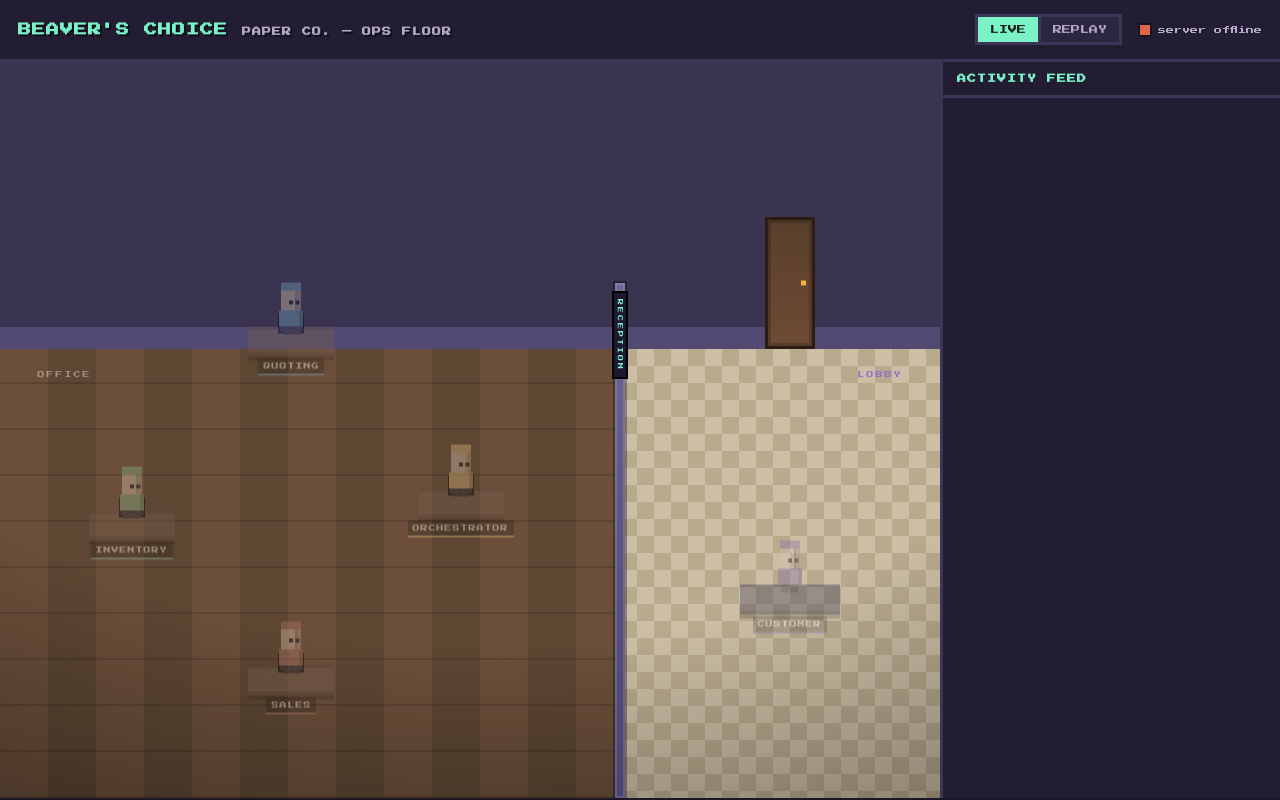
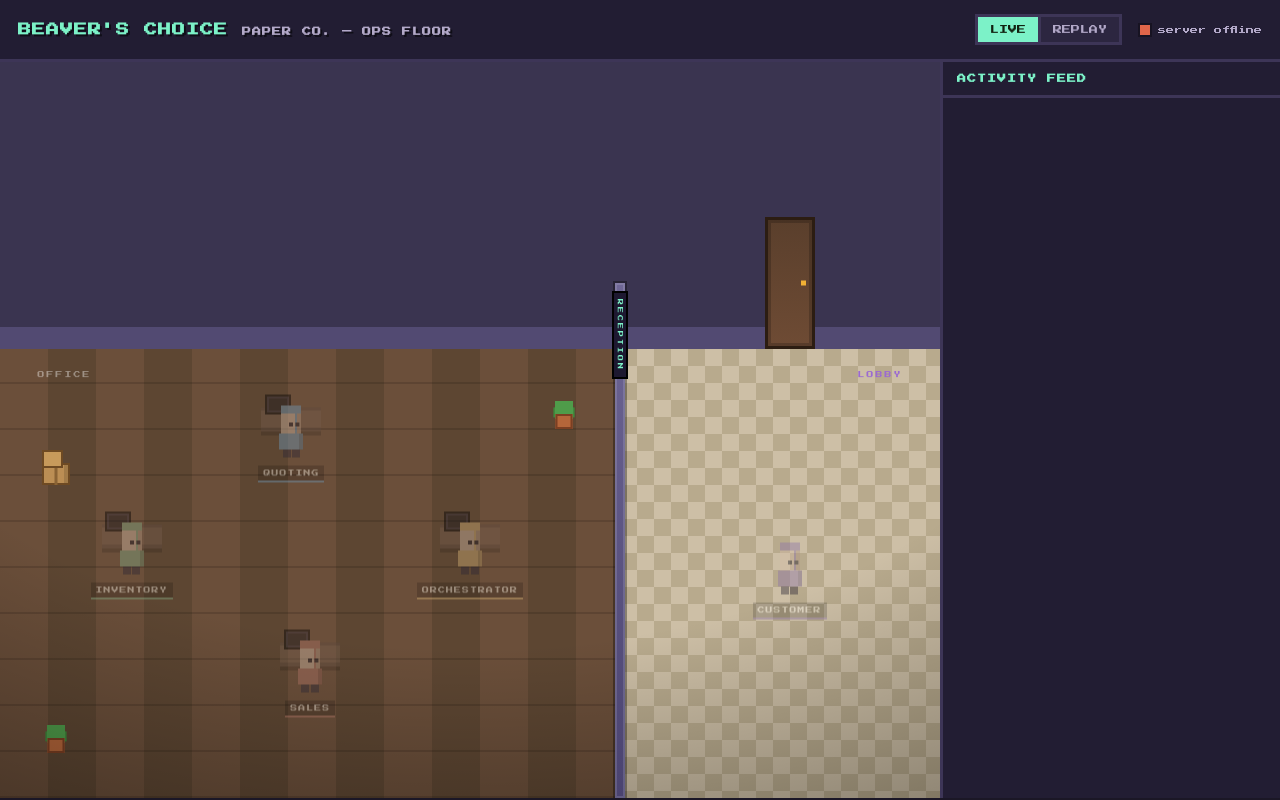
Before and after one commit to thebreadishard/udacity-beavers-choice, a website: page viewer/index.html in a window 1280 px wide. Drawn offline with Linux system fonts and the light colour scheme; no server answers.

Commit message:
Polish pixel office: reference-style desks, agent-in-front, props, even spacing, readable activity labels

```diff
--- a/viewer/index.html
+++ b/viewer/index.html
@@ -53,6 +53,11 @@
       <div class="zone-label zone-label--office">OFFICE</div>
       <div class="zone-label zone-label--lobby">LOBBY</div>
 
+      <!-- Decorative office props (purely cosmetic). -->
+      <div class="prop prop--boxes" style="left: 6%; top: 56%;" aria-hidden="true"></div>
+      <div class="prop prop--plant" style="left: 6%; top: 92%;" aria-hidden="true"></div>
+      <div class="prop prop--plant" style="left: 60%; top: 48%;" aria-hidden="true"></div>
+
       <!-- Orchestrator sits center-back as the team lead. -->
       <div class="station station--orchestrator" data-agent="orchestrator_agent">
         <div class="bubble" data-role="bubble"></div>
@@ -86,12 +91,11 @@
         <div class="nameplate">SALES</div>
       </div>
 
-      <!-- Customer waits at the front counter. -->
+      <!-- Customer waits in the lobby (no desk — just standing at reception). -->
       <div class="station station--customer" data-agent="customer">
         <div class="bubble" data-role="bubble"></div>
         <div class="tool-badge" data-role="tool"></div>
         <div class="sprite" data-role="sprite"></div>
-        <div class="desk desk--counter"></div>
         <div class="nameplate">CUSTOMER</div>
       </div>
     </section>
--- a/viewer/style.css
+++ b/viewer/style.css
@@ -222,6 +222,58 @@ html, body {
 .zone-label--office { left: 4%; top: 42%; }
 .zone-label--lobby  { right: 4%; top: 42%; color: var(--c-customer); }
 
+/* --- Decorative office props --- */
+.prop {
+  position: absolute;
+  transform: translate(-50%, -50%);
+  pointer-events: none;
+  z-index: 0;
+}
+/* A stack of cardboard parcels (near the Inventory agent). */
+.prop--boxes {
+  width: 28px; height: 22px;
+  background: #bb8e54;
+  border: 2px solid #6e4a23;
+  box-shadow: inset calc(var(--px) * -1) 0 0 0 #00000022;
+}
+.prop--boxes::before { /* packing tape down the middle */
+  content: "";
+  position: absolute; top: -2px; bottom: -2px; left: 50%;
+  width: 3px;
+  transform: translateX(-50%);
+  background: #8a6334;
+}
+.prop--boxes::after { /* a smaller box stacked on top */
+  content: "";
+  position: absolute; top: -15px; left: -2px;
+  width: 17px; height: 14px;
+  background: #c79a5b;
+  border: 2px solid #6e4a23;
+}
+/* A potted plant. */
+.prop--plant {
+  width: 18px; height: 28px;
+}
+.prop--plant::before { /* leaves */
+  content: "";
+  position: absolute; top: 0; left: 50%;
+  width: 18px; height: 18px;
+  transform: translateX(-50%);
+  background: #4f9c4a;
+  box-shadow:
+    0 calc(var(--px) * -1) 0 calc(var(--px) * -1) #5bb054,
+    calc(var(--px) * -1.4) calc(var(--px) * 0.6) 0 calc(var(--px) * -1) #3f8a3c,
+    calc(var(--px) * 1.4) calc(var(--px) * 0.6) 0 calc(var(--px) * -1) #3f8a3c;
+}
+.prop--plant::after { /* pot */
+  content: "";
+  position: absolute; bottom: 0; left: 50%;
+  width: 13px; height: 11px;
+  transform: translateX(-50%);
+  background: #b5663a;
+  border: 2px solid #7c3f22;
+}
+
 .office::after {
   content: "";
   position: absolute; inset: 0;
@@ -235,12 +287,15 @@ html, body {
   width: 120px;
   transform: translate(-50%, -50%);
   text-align: center;
+  display: flex;
+  flex-direction: column;
+  align-items: center;
 }
 
-.station--orchestrator { left: 49%; top: 59%; --accent: var(--c-orchestrator); z-index: 3; }
-.station--inventory    { left: 14%; top: 62%; --accent: var(--c-inventory);    z-index: 4; }
-.station--quoting      { left: 31%; top: 37%; --accent: var(--c-quoting);      z-index: 4; }
-.station--sales        { left: 31%; top: 83%; --accent: var(--c-sales);        z-index: 5; }
+.station--orchestrator { left: 50%; top: 68%; --accent: var(--c-orchestrator); z-index: 3; }
+.station--inventory    { left: 14%; top: 68%; --accent: var(--c-inventory);    z-index: 4; }
+.station--quoting      { left: 31%; top: 52%; --accent: var(--c-quoting);      z-index: 4; }
+.station--sales        { left: 33%; top: 84%; --accent: var(--c-sales);        z-index: 5; }
 .station--customer     { left: 84%; top: 72%; --accent: var(--c-customer);     z-index: 5; }
 
 /* Stations are dim until the agent has appeared in the transcript. */
@@ -249,6 +304,8 @@ html, body {
 
 /* --- Nameplate --- */
 .nameplate {
+  order: 3;
+  flex-basis: 100%;
   margin-top: 6px;
   font-size: 7px;
   letter-spacing: 1px;
@@ -263,22 +320,24 @@ html, body {
 /* Desk                                                                                */
 /* =================================================================================== */
 
+/* Horizontal desk sits behind; the agent stands in front of its lower edge. */
 .desk {
-  width: 86px;
-  height: 26px;
-  margin: -10px auto 0;
+  order: 1;
+  width: 60px;
+  height: 20px;
   background: var(--desk);
   border-top: 3px solid #00000033;
   box-shadow:
     0 4px 0 0 var(--desk-dark),
     0 8px 0 0 #00000055;
   position: relative;
+  z-index: 1;
 }
-/* A little monitor on the desk that lights up in the agent accent when working. */
+/* A little monitor on the back edge that lights up in the agent accent when working. */
 .desk::before {
   content: "";
   position: absolute;
-  top: -16px; left: 50%;
+  top: -16px; left: 28%;
   width: 22px; height: 16px;
   transform: translateX(-50%);
   background: #15131f;
@@ -290,22 +349,16 @@ html, body {
   background: #0d2620;
 }
 
-.desk--counter {
-  width: 100px;
-  background: var(--wall-trim);
-  box-shadow: 0 4px 0 0 #3c3556, 0 8px 0 0 #00000055;
-}
-.desk--counter::before { display: none; }
-
 /* =================================================================================== */
 /* Sprite — a blocky pixel office worker, tinted per agent                             */
 /* =================================================================================== */
 
 .sprite {
+  order: 2;
   position: relative;
   width: calc(var(--px) * 8);
   height: calc(var(--px) * 11);
-  margin: 0 auto;
+  margin: -12px 0 0;
   z-index: 2;
   animation: idle-bob 1.4s steps(2) infinite;
 }
@@ -380,17 +433,28 @@ html, body {
   from { transform: translateX(calc(var(--px) * -14)); }
   to   { transform: translateX(0); }
 }
+/* The customer enters from the lobby door above, walking down toward reception. */
+.station--customer.entering .sprite { animation: walk-in-down 0.7s steps(6) 1; }
+@keyframes walk-in-down {
+  from { transform: translateY(calc(var(--px) * -16)); }
+  to   { transform: translateY(0); }
+}
 .station.is-walking .sprite > i.legs { animation: step 0.28s steps(2) infinite; }
 @keyframes step {
   50% { transform: translateX(calc(var(--px) * 1.4)); }
 }
 
-/* Thinking: gentle lean. Working/typing: faster bob. */
-.station.is-thinking .sprite { animation: idle-bob 0.8s steps(2) infinite; }
-.station.is-working  .sprite { animation: type-bob 0.34s steps(2) infinite; }
-@keyframes type-bob {
-  0%, 100% { transform: translateY(0); }
-  50%      { transform: translateY(calc(var(--px) * -0.6)); }
+/* Thinking / working: the agent steps a little to the side (so the monitor isn't
+   directly behind their head) and bobs. */
+.station.is-thinking .sprite { animation: busy-bob 0.8s steps(2) infinite; }
+.station.is-working  .sprite { animation: busy-type 0.34s steps(2) infinite; }
+@keyframes busy-bob {
+  0%, 100% { transform: translateX(calc(var(--px) * 2)); }
+  50%      { transform: translate(calc(var(--px) * 2), calc(var(--px) * -0.5)); }
+}
+@keyframes busy-type {
+  0%, 100% { transform: translateX(calc(var(--px) * 2)); }
+  50%      { transform: translate(calc(var(--px) * 2), calc(var(--px) * -0.6)); }
 }
 
 /* =================================================================================== */
@@ -400,7 +464,8 @@ html, body {
 .bubble {
   position: absolute;
   left: 50%;
-  top: -10px;
+  top: -34px;
+  z-index: 6;
   transform: translateX(-50%);
   min-width: 16px;
   padding: 6px 7px;
@@ -431,7 +496,8 @@ html, body {
 .tool-badge {
   position: absolute;
   left: 50%;
-  top: -12px;
+  top: -36px;
+  z-index: 6;
   transform: translateX(-50%);
   padding: 5px 7px;
   background: var(--accent);
```
